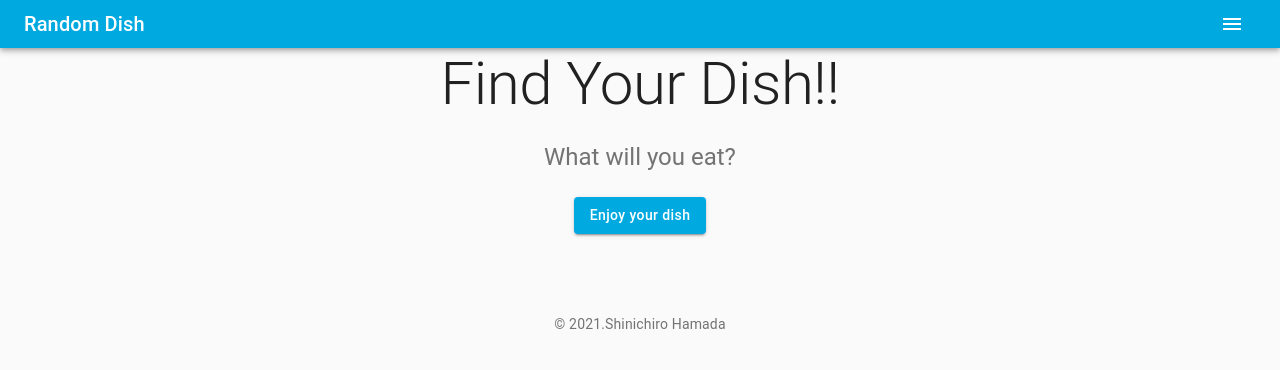
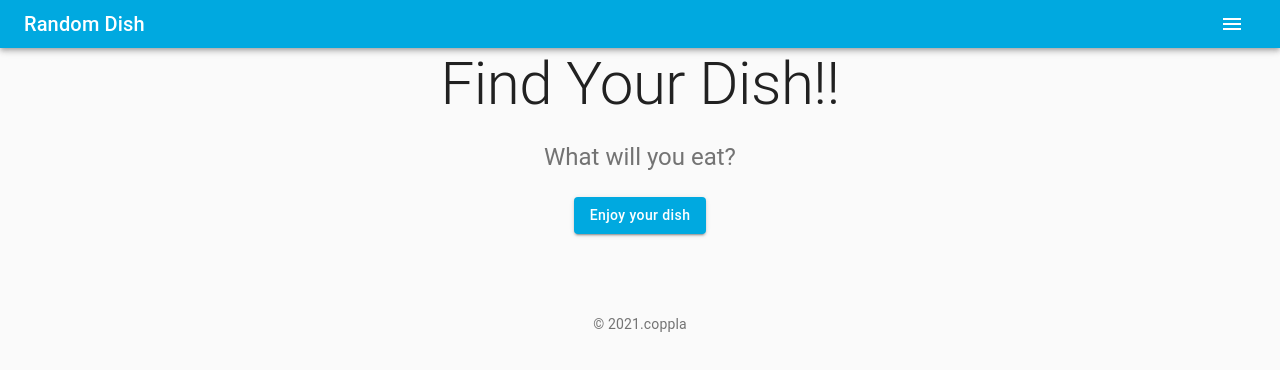
Before and after one commit to shin-hama/random-dish, a React (Create React App) app in the folder frontend/: page / in a window 1280 px wide. Shown: the top 370 px of the page. Built offline with nearby package versions, Linux system fonts and the light colour scheme.

Commit message:
MAINT: Change  copyrtight

```diff
--- a/frontend/src/Footer.js
+++ b/frontend/src/Footer.js
@@ -9,7 +9,7 @@ function Copyright() {
       {new Date().getFullYear()}
       {'.'}
       <Link color="inherit" href="https://material-ui.com/">
-        Shinichiro Hamada
+        coppla
       </Link>{' '}
     </Typography>
   )
```
